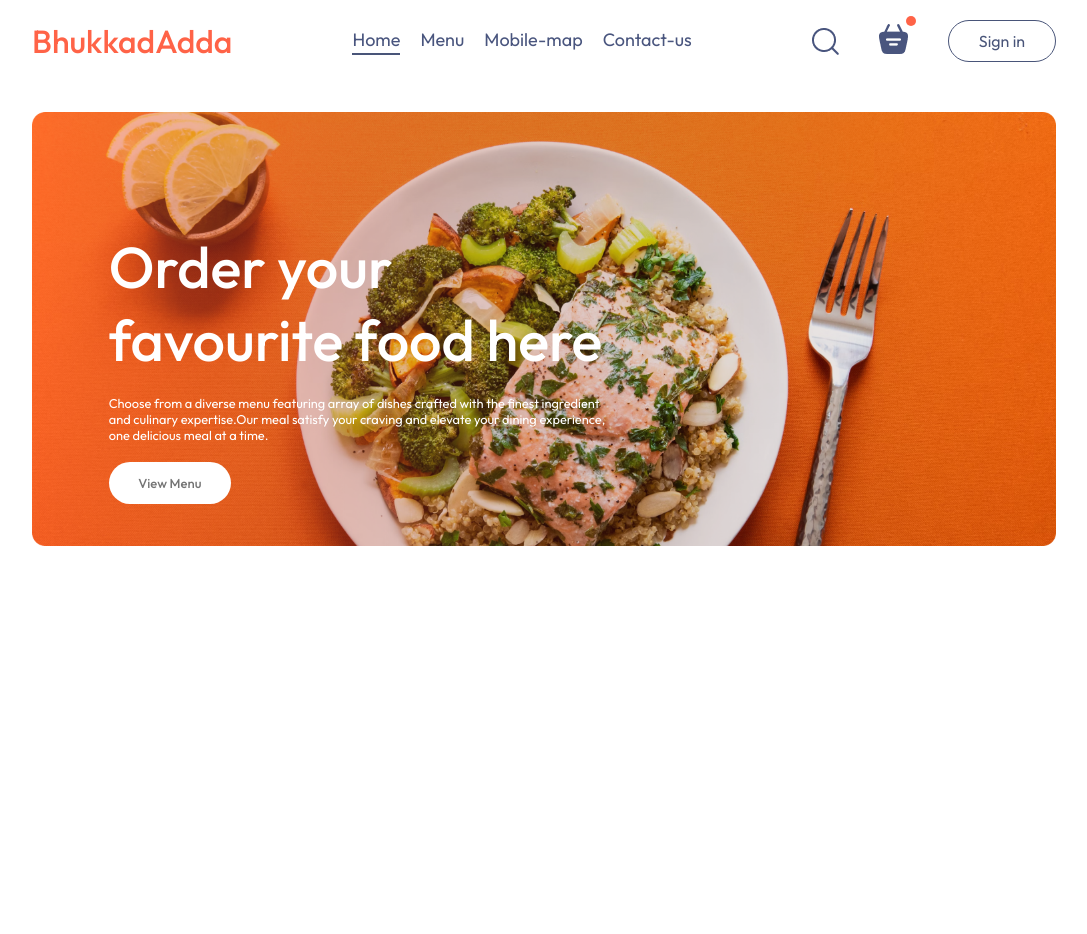
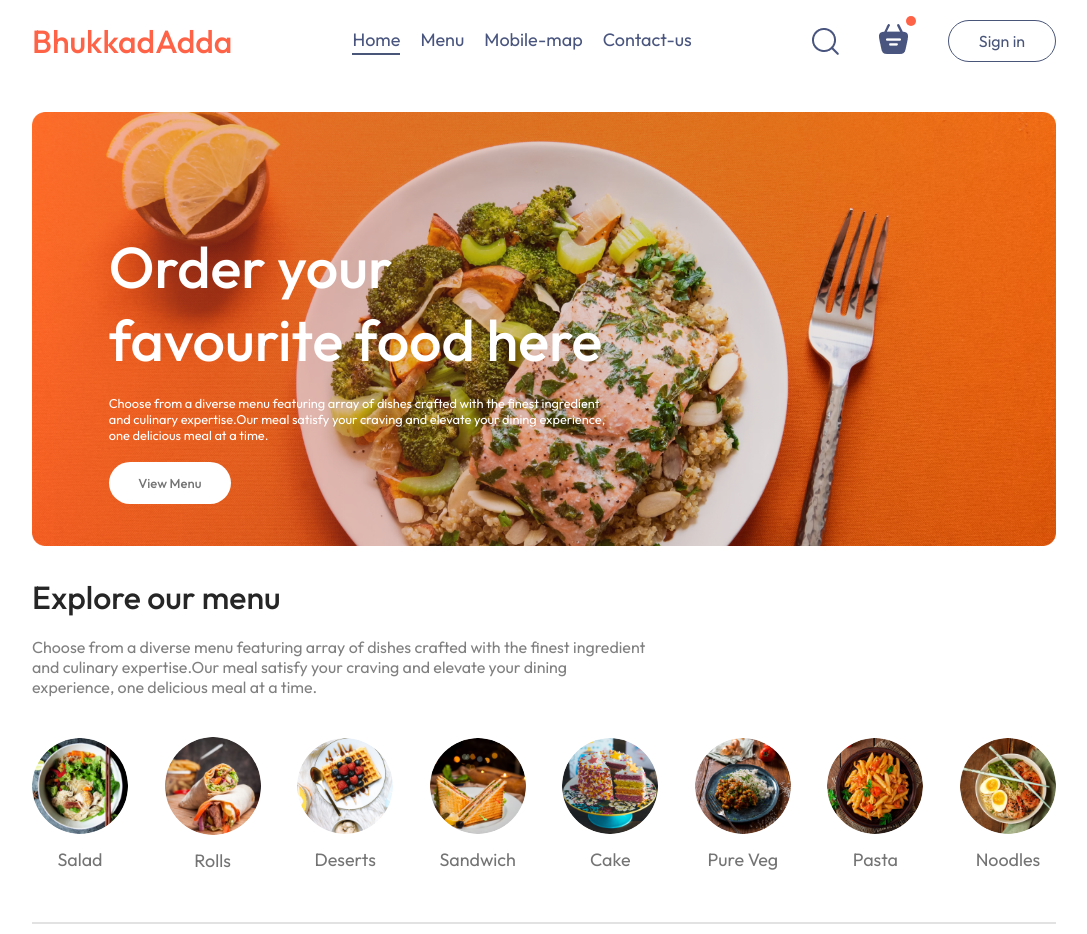
Before and after one commit to Akshit-Kumar098/Food-Delivery-Website, a React (Vite) app: page / in a window 1280 px wide. Shown: the whole page, without its empty margins (96-1183 px from the left). Before the commit the page ends 800 px from the top, so only its background shows below. Built offline with nearby package versions, Linux system fonts and the light colour scheme.

Commit message:
exploremenue

```diff
--- /dev/null
+++ b/src/components/ExploreMenu/ExploreMenu.css
@@ -0,0 +1,44 @@
+.explore-menu{
+    display: flex;
+    flex-direction: column;
+    gap: 20px;
+}
+.explore-menu h1{
+    color: #262626;
+    font-weight: 500;
+}
+.explore-menu-text{
+    max-width: 60%;
+    color: #808080;
+}
+.explore-menu-list{
+    display: flex;
+    justify-content: space-between;
+    align-items: center;
+    gap: 30px;
+    text-align: center;
+    margin: 20px 0px;
+    overflow-x: scroll;
+}
+.explore-menu-list::-webkit-scrollbar{
+    display: none;
+}
+.explore-menu-list-item img{
+    width: 7.5vw;
+    min-width: 80px;
+    cursor: pointer;
+    border-radius: 50%;
+    transition: 0.2s;
+}
+.explore-menu-list-item p{
+    margin-top: 10px;
+    color: #747474;
+    font-size: max(1.4vw,16px);
+    cursor: pointer;
+}
+.explore-menu hr{
+    margin: 10px 0px;
+    height: 2px;
+    background-color: #e2e2e2;
+    border: none;
+}
--- /dev/null
+++ b/src/components/ExploreMenu/ExploreMenu.jsx
@@ -0,0 +1,29 @@
+import React from 'react'
+import './ExploreMenu.css'
+import { menu_list } from '../../assets/assets'
+
+const ExploreMenu = () => {
+  return (
+    <div className='explore-menu' id='explore-menu'>
+      <h1>Explore our menu</h1>
+      <p className="explore-menu-text">Choose from a diverse menu featuring array of dishes crafted with the finest ingredient and culinary expertise.Our meal satisfy your craving and elevate your dining experience, one delicious meal at a time.</p>
+
+      <div className="explore-menu-list">
+        {
+          menu_list.map((item,index)=>{
+            return(
+            <div key={index} className="explore-menu-list-item">
+             <img src={item.menu_image} alt="" />
+             <p>{item.menu_name}</p>
+            </div>
+            )
+          }
+          )
+        }
+      </div>
+      <hr/>
+    </div>
+  )
+}
+
+export default ExploreMenu
--- a/src/pages/Home/Home.jsx
+++ b/src/pages/Home/Home.jsx
@@ -1,10 +1,13 @@
 import React from 'react'
 import './Home.css'
 import Header from '../../components/Header/Header'
+import ExploreMenu from '../../components/ExploreMenu/ExploreMenu'
+
 const Home = () => {
   return (
     <div>
       <Header/>
+      <ExploreMenu/>
     </div>
   )
 }
```
